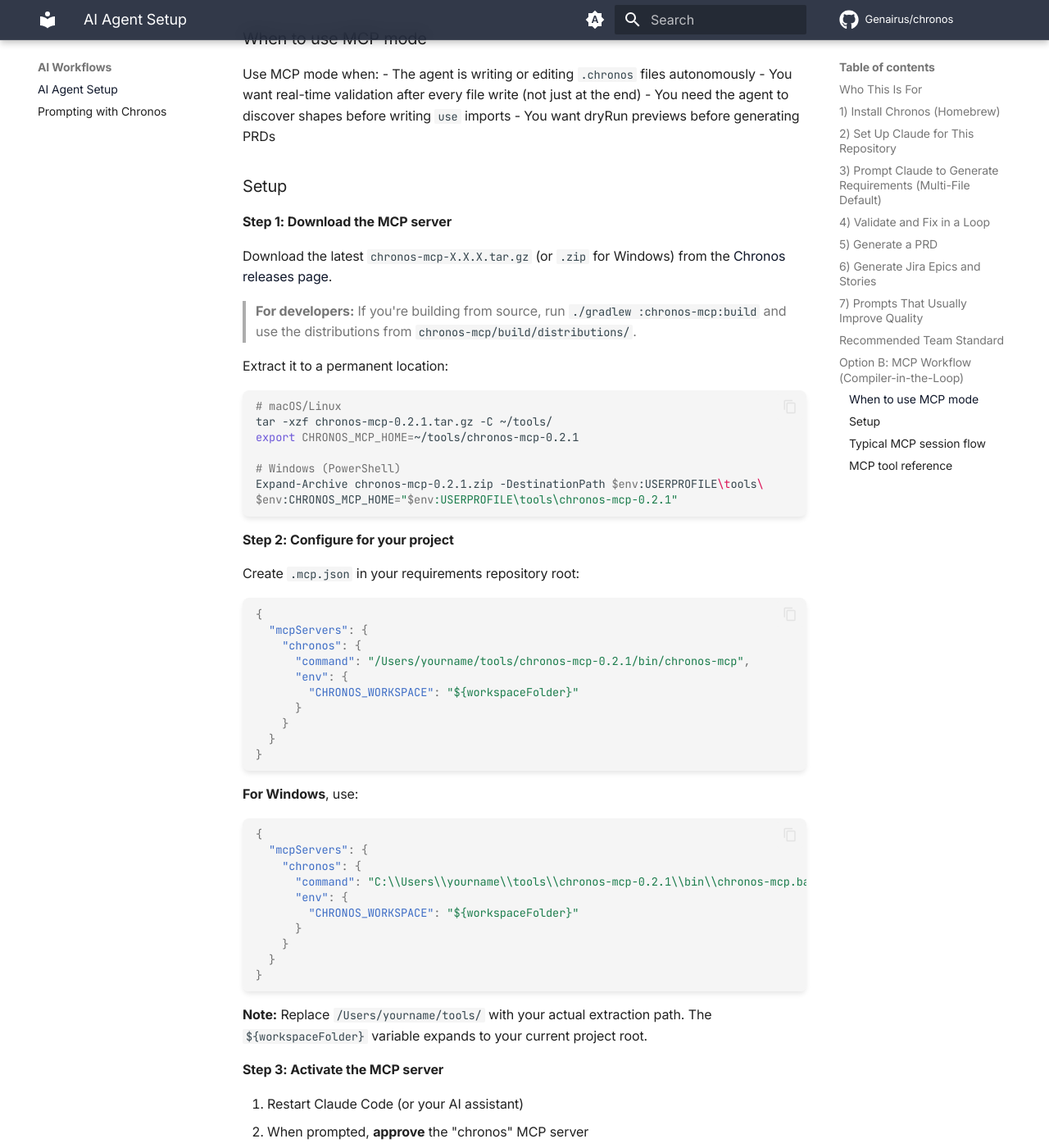
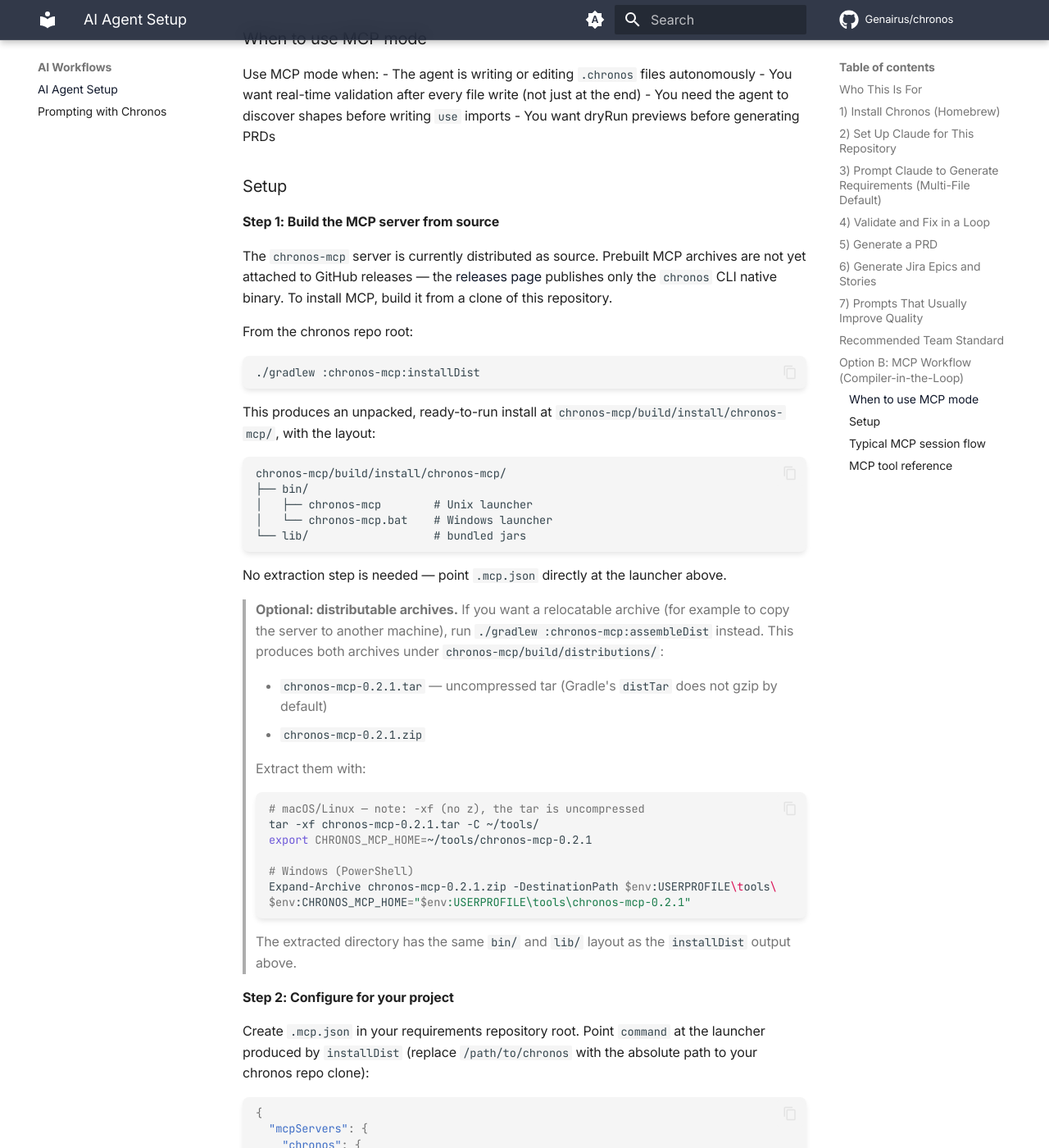
Before and after one commit to Genairus/chronos, an MkDocs documentation site: the page built from docs/ai-agent-setup.md, in a window 1280 px wide and 1400 px high, scrolled down 3844 px. Shown: the whole window at 82% size. Built offline with MkDocs 1.6.1 and Material for MkDocs 9.7.7, drawn with Linux system fonts in a browser that asks for light colours; comment, search, counter and statistics services are not loaded; some of the changed text lies outside the part shown.

Commit message:
docs(mcp): fix archive names, extraction, and Gradle task (#10)
The MCP setup guide referenced a release-download path that does not exist —
the Chronos release workflow only publishes the chronos CLI native binary, not
chronos-mcp archives. The source-build commands also used the wrong Gradle
task name and wrong archive extension.

This change:

- Makes 'build from source' the primary (and only) documented install path
  for chronos-mcp, since prebuilt MCP archives are not currently attached
  to GitHub releases.
- Replaces ./gradlew :chronos-mcp:build with :chronos-mcp:installDist as the
  primary task (produces an unpacked, ready-to-run install at
  chronos-mcp/build/install/chronos-mcp/), with :chronos-mcp:assembleDist
  documented as the alternative for relocatable archives.
- Corrects archive names: the application plugin produces
  chronos-mcp-0.2.1.tar (uncompressed) and chronos-mcp-0.2.1.zip — not
  .tar.gz. Updates the extraction command from 'tar -xzf' to 'tar -xf'.
- Updates .mcp.json launcher paths to point at the installDist output
  (chronos-mcp/build/install/chronos-mcp/bin/chronos-mcp{,.bat}).
- Updates docs/mcp-api-contract.md cross-link so the distribution note
  stops claiming the MCP server is downloadable from releases.

Closes #3

Co-authored-by: Scott <lewissk@gmail.com>

````diff
--- a/docs/ai-agent-setup.md
+++ b/docs/ai-agent-setup.md
@@ -191,33 +191,68 @@ Use MCP mode when:
 
 ### Setup
 
-**Step 1: Download the MCP server**
+**Step 1: Build the MCP server from source**
 
-Download the latest `chronos-mcp-X.X.X.tar.gz` (or `.zip` for Windows) from the [Chronos releases page](https://github.com/Genairus/chronos/releases).
+The `chronos-mcp` server is currently distributed as source. Prebuilt MCP
+archives are not yet attached to GitHub releases — the
+[releases page](https://github.com/Genairus/chronos/releases) publishes only
+the `chronos` CLI native binary. To install MCP, build it from a clone of this
+repository.
 
-> **For developers:** If you're building from source, run `./gradlew :chronos-mcp:build` and use the distributions from `chronos-mcp/build/distributions/`.
-
-Extract it to a permanent location:
+From the chronos repo root:
 
 ```sh
-# macOS/Linux
-tar -xzf chronos-mcp-0.2.1.tar.gz -C ~/tools/
-export CHRONOS_MCP_HOME=~/tools/chronos-mcp-0.2.1
+./gradlew :chronos-mcp:installDist
+```
 
-# Windows (PowerShell)
-Expand-Archive chronos-mcp-0.2.1.zip -DestinationPath $env:USERPROFILE\tools\
-$env:CHRONOS_MCP_HOME="$env:USERPROFILE\tools\chronos-mcp-0.2.1"
+This produces an unpacked, ready-to-run install at
+`chronos-mcp/build/install/chronos-mcp/`, with the layout:
+
 ```
+chronos-mcp/build/install/chronos-mcp/
+├── bin/
+│   ├── chronos-mcp        # Unix launcher
+│   └── chronos-mcp.bat    # Windows launcher
+└── lib/                   # bundled jars
+```
+
+No extraction step is needed — point `.mcp.json` directly at the launcher above.
+
+> **Optional: distributable archives.** If you want a relocatable archive (for
+> example to copy the server to another machine), run
+> `./gradlew :chronos-mcp:assembleDist` instead. This produces both archives
+> under `chronos-mcp/build/distributions/`:
+>
+> - `chronos-mcp-0.2.1.tar` — uncompressed tar (Gradle's `distTar` does not
+>   gzip by default)
+> - `chronos-mcp-0.2.1.zip`
+>
+> Extract them with:
+>
+> ```sh
+> # macOS/Linux — note: -xf (no z), the tar is uncompressed
+> tar -xf chronos-mcp-0.2.1.tar -C ~/tools/
+> export CHRONOS_MCP_HOME=~/tools/chronos-mcp-0.2.1
+>
+> # Windows (PowerShell)
+> Expand-Archive chronos-mcp-0.2.1.zip -DestinationPath $env:USERPROFILE\tools\
+> $env:CHRONOS_MCP_HOME="$env:USERPROFILE\tools\chronos-mcp-0.2.1"
+> ```
+>
+> The extracted directory has the same `bin/` and `lib/` layout as the
+> `installDist` output above.
 
 **Step 2: Configure for your project**
 
-Create `.mcp.json` in your requirements repository root:
+Create `.mcp.json` in your requirements repository root. Point `command` at the
+launcher produced by `installDist` (replace `/path/to/chronos` with the
+absolute path to your chronos repo clone):
 
 ```json
 {
   "mcpServers": {
     "chronos": {
-      "command": "/Users/yourname/tools/chronos-mcp-0.2.1/bin/chronos-mcp",
+      "command": "/path/to/chronos/chronos-mcp/build/install/chronos-mcp/bin/chronos-mcp",
       "env": {
         "CHRONOS_WORKSPACE": "${workspaceFolder}"
       }
@@ -226,12 +261,12 @@ Create `.mcp.json` in your requirements repository root:
 }
 ```
 
-**For Windows**, use:
+**For Windows**, use the `.bat` launcher:
 ```json
 {
   "mcpServers": {
     "chronos": {
-      "command": "C:\\Users\\yourname\\tools\\chronos-mcp-0.2.1\\bin\\chronos-mcp.bat",
+      "command": "C:\\path\\to\\chronos\\chronos-mcp\\build\\install\\chronos-mcp\\bin\\chronos-mcp.bat",
       "env": {
         "CHRONOS_WORKSPACE": "${workspaceFolder}"
       }
@@ -240,7 +275,10 @@ Create `.mcp.json` in your requirements repository root:
 }
 ```
 
-**Note:** Replace `/Users/yourname/tools/` with your actual extraction path. The `${workspaceFolder}` variable expands to your current project root.
+**Note:** If you used `assembleDist` and extracted to `~/tools/` instead, point
+`command` at `~/tools/chronos-mcp-0.2.1/bin/chronos-mcp` (or the Windows `.bat`
+equivalent). The `${workspaceFolder}` variable expands to your current project
+root.
 
 **Step 3: Activate the MCP server**
 
````
Also changed, not shown: docs/mcp-api-contract.md (+1 -1 lines).
